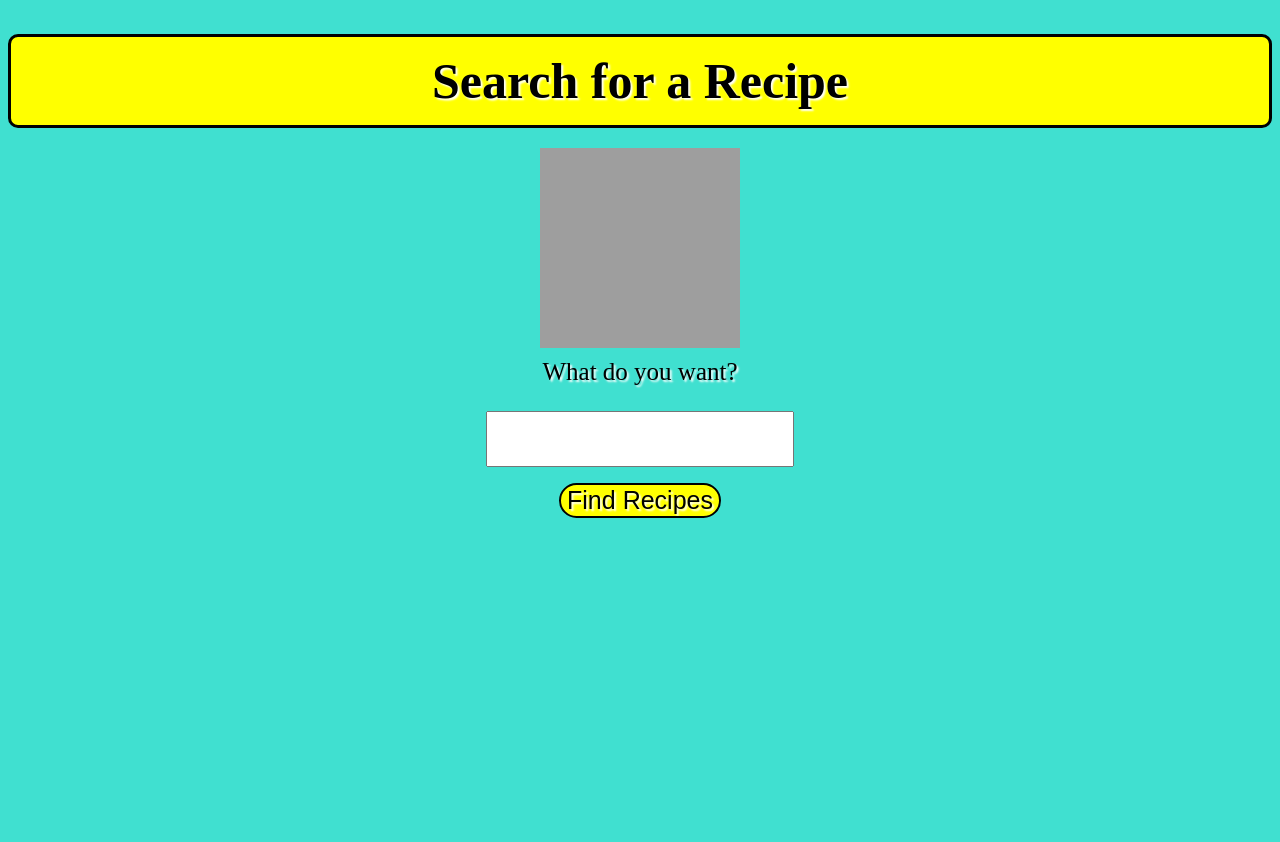
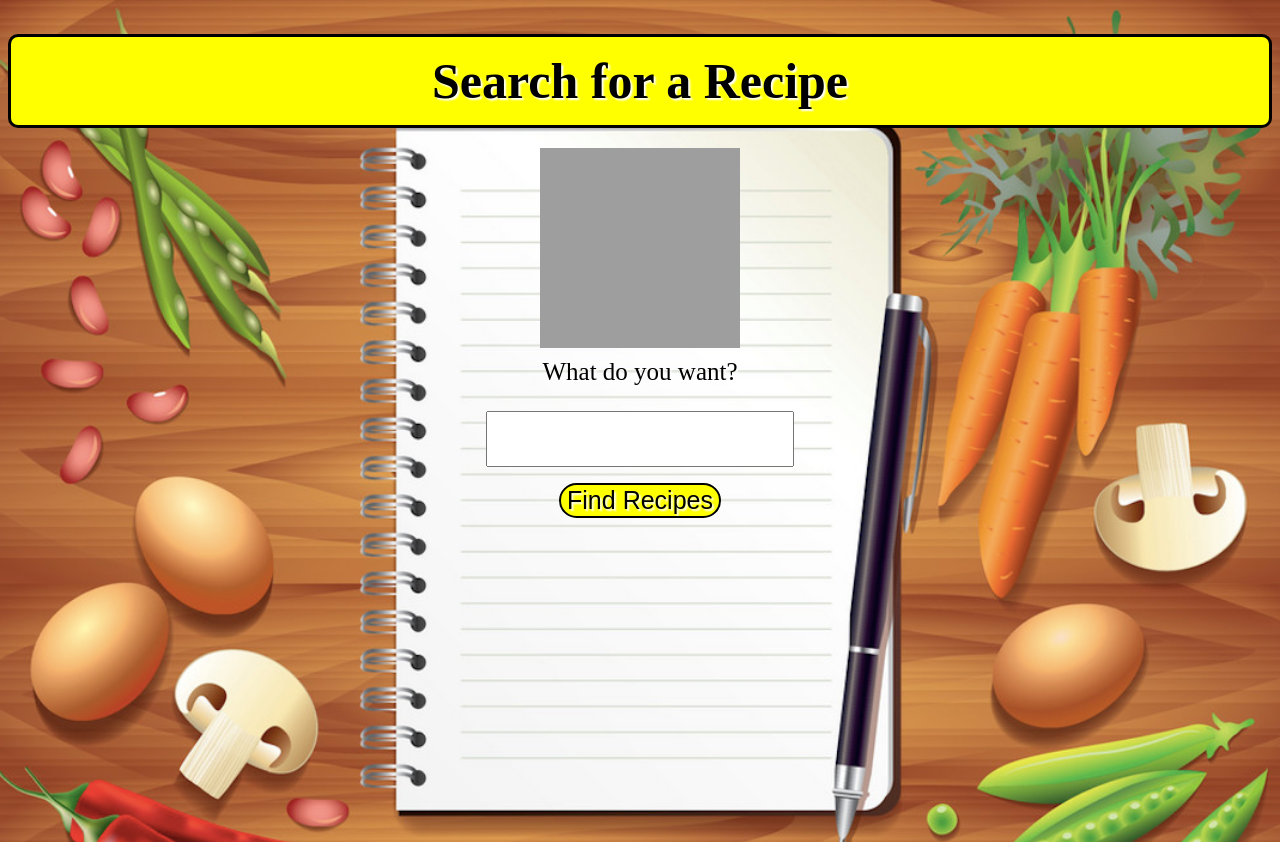
Before and after one commit to djacosta-01/Recipes, a Python web app: template templates/form.html in a window 1280 px wide. Before the commit the page ends 518 px from the top, so only its background shows below. Run offline with Jinja, Linux system fonts and the light colour scheme; the template is opened without the code that fills it, so the values that code supplies are empty; grey boxes are pictures that could not be loaded.

Commit message:
Updated first page...WIP

```diff
--- a/styles/form.css
+++ b/styles/form.css
@@ -1,5 +1,9 @@
 body{
-  background-color: turquoise;
+background-size: cover;
+background-repeat: no-repeat;
+background-position: center;
+background-attachment: fixed;
+height: 100vh;
 }
 section{
   display: flex;
@@ -7,6 +11,7 @@ section{
   justify-content: center;
 }
 #chef{
+  margin: auto;
   margin-top: 20px;
   margin-bottom: -10px;
   height:25vmin;
--- a/templates/form.html
+++ b/templates/form.html
@@ -5,7 +5,7 @@
     <link rel = "stylesheet" href = "styles/form.css">
     <title>Recipe Finder</title>
   </head>
-  <body>
+  <body class ="background" background ="images/background.jpg">
     <h1>Search for a Recipe</h1>
     <section>
     <img id = "chef" src = "https://i.ya-webdesign.com/images/chef-clipart-dinner-menu-15.png"
```
Also changed, not shown: images/background.jpg (added).
